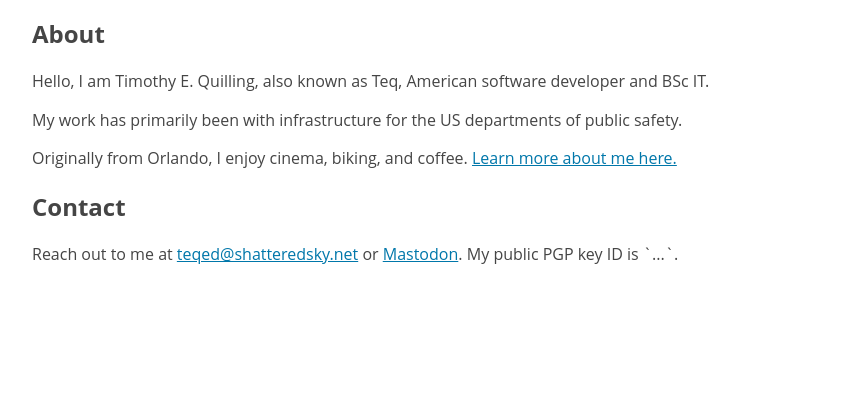
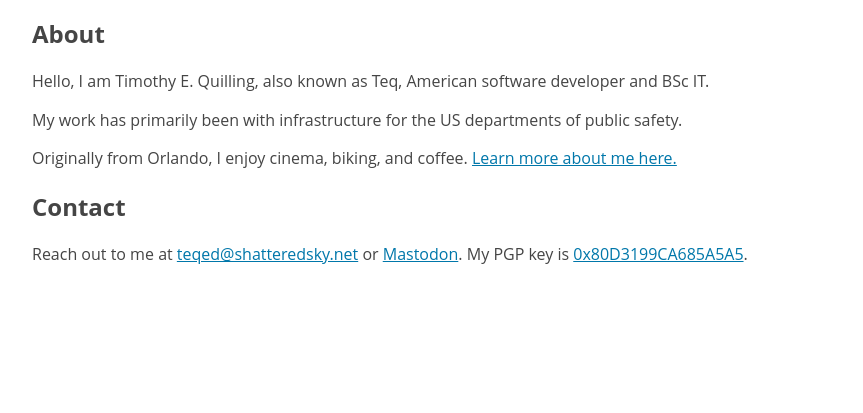
Before and after one commit to Teqed/about-me, a plain HTML site: page static/index.html in a window 1280 px wide. Shown: the part 171-584 px from the top of the page, without its empty margins (208-1071 px from the left). Drawn offline with Linux system fonts and the light colour scheme.

Commit message:
Update PGP key id & url

```diff
--- a/static/index.html
+++ b/static/index.html
@@ -41,7 +41,7 @@
             <p>
                 Reach out to me at <a href="mailto:teqed@shatteredsky.net">teqed@shatteredsky.net</a>
                 or <a href="https://mastodon.shatteredsky.net/@teq">Mastodon</a>.
-                My public PGP key ID is `...`.
+                My PGP key is <a href="https://keys.openpgp.org/vks/v1/by-fingerprint/4240D4D0AB784BFC3685745880D3199CA685A5A5">0x80D3199CA685A5A5</a>.
             </p>
         </section>
         <footer>
```
